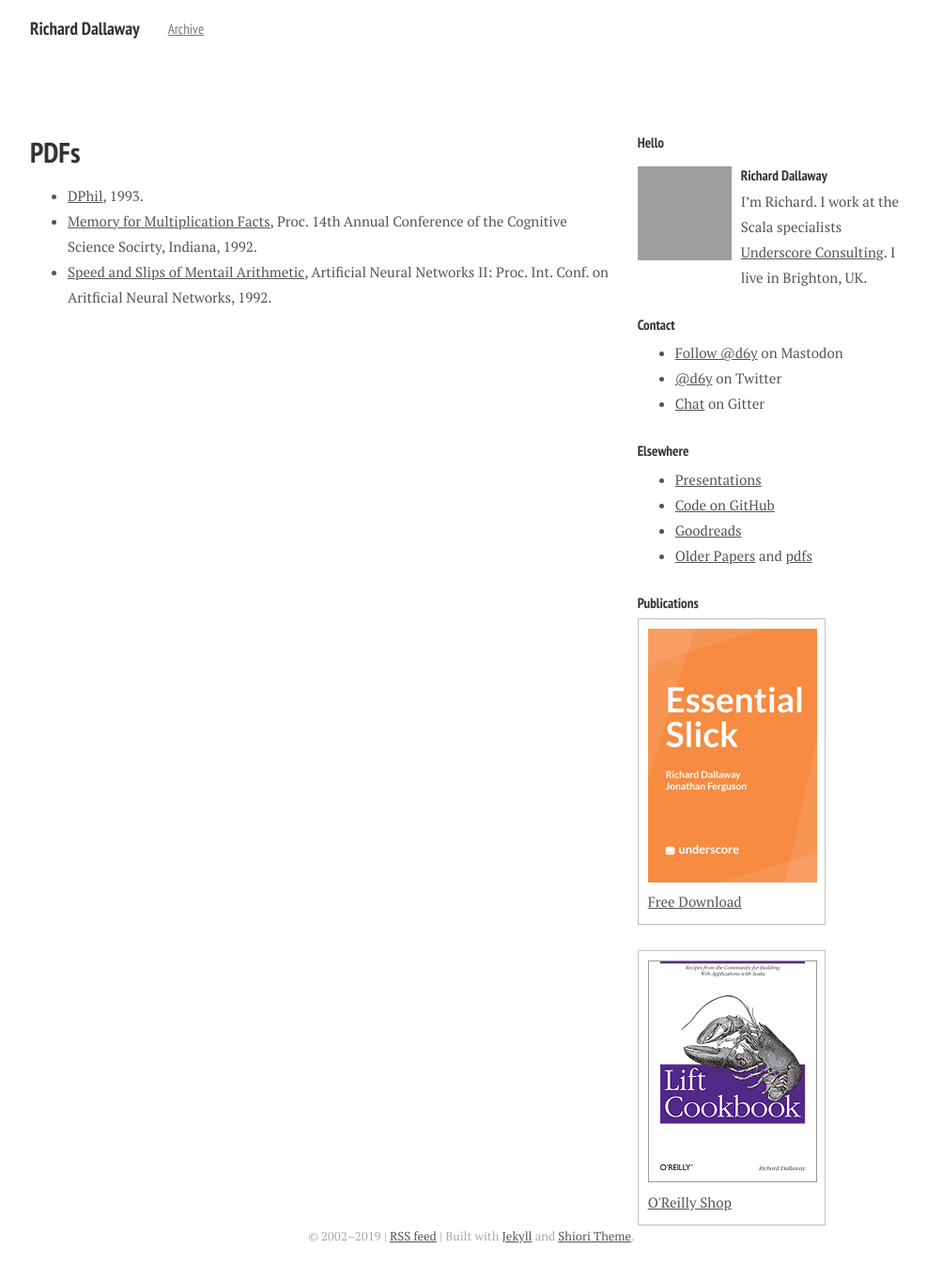
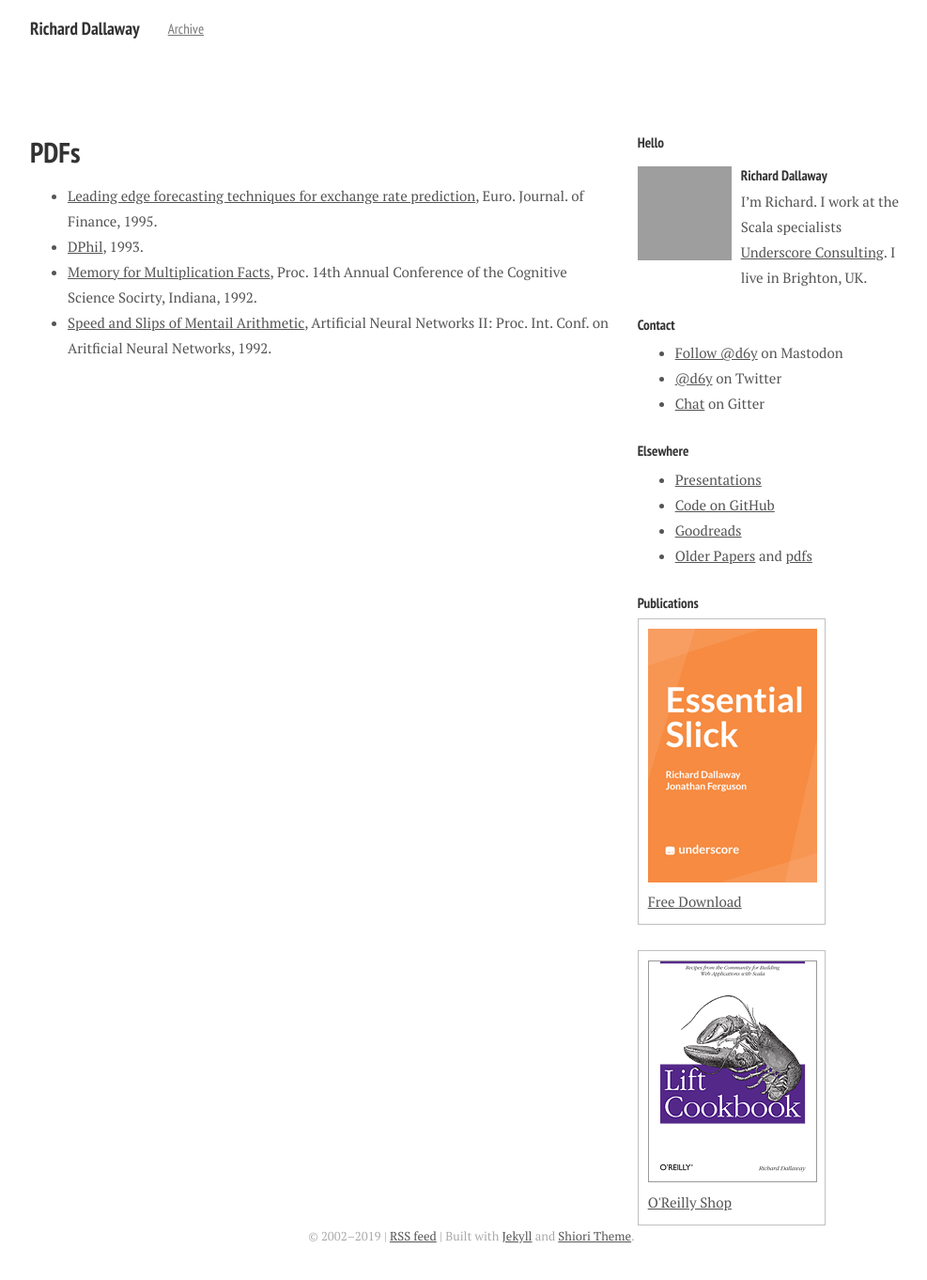
Before and after one commit to d6y/richard.dallaway.com, a Jekyll site: the page built from pdf/index.html, in a window 1280 px wide, cut to the strip 0-1364 px from the top of the page. Shown: the whole strip at 94% size, without its empty margins (138-1125 px from the left). Built offline with Jekyll 4.4.1, drawn with Linux system fonts in a browser that asks for light colours; nearby versions of some CDN libraries; some web fonts are replaced; grey boxes are pictures that could not be loaded.

Commit message:
found more papers

```diff
--- a/pdf/index.html
+++ b/pdf/index.html
@@ -5,6 +5,7 @@ layout: default
 <h1>PDFs</h1>
 
 <ul>
+  <li> <a href="leading-edge-forecasting-techniques-for-exchange-rate-predictions.pdf">Leading edge forecasting techniques for exchange rate prediction</a>, Euro. Journal. of Finance, 1995. </li>
   <li> <a href="dphil.pdf">DPhil</a>, 1993. </li>
   <li> <a href="memory-for-multiplication-facts-cogsci.pdf">Memory for Multiplication Facts</a>, Proc. 14th Annual Conference of the Cognitive Science Socirty, Indiana, 1992. </li>
   <li> <a href="speed-and-slips-of-mental-arithmetic.pdf">Speed and Slips of Mentail Arithmetic</a>, Artificial Neural Networks II: Proc. Int. Conf. on Aritficial Neural Networks, 1992. </li>
```
Also changed, not shown: 1 other file.
